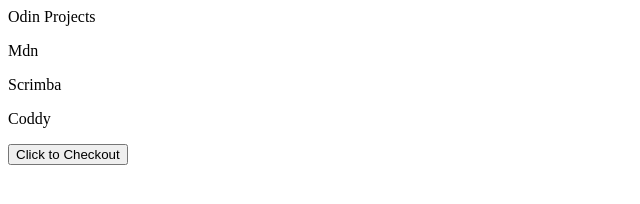
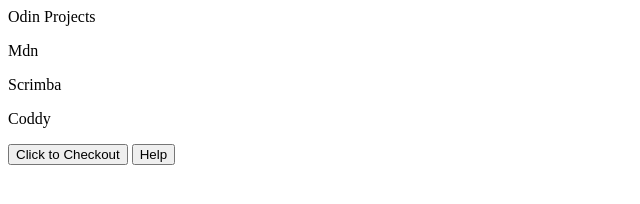
Before and after one commit to Manasvi06-code/Web-Resources, a plain HTML site: page Resources/index.html in a window 1280 px wide. Shown: the whole page, without its empty margins (0-640 px from the left). Drawn offline with Linux system fonts and the light colour scheme.

Commit message:
Help button Add

```diff
--- a/Resources/index.html
+++ b/Resources/index.html
@@ -3,3 +3,4 @@
 <p>Scrimba</p>
 <p>Coddy</p>
 <button>Click to Checkout</button>
+<button>Help</button>
```
